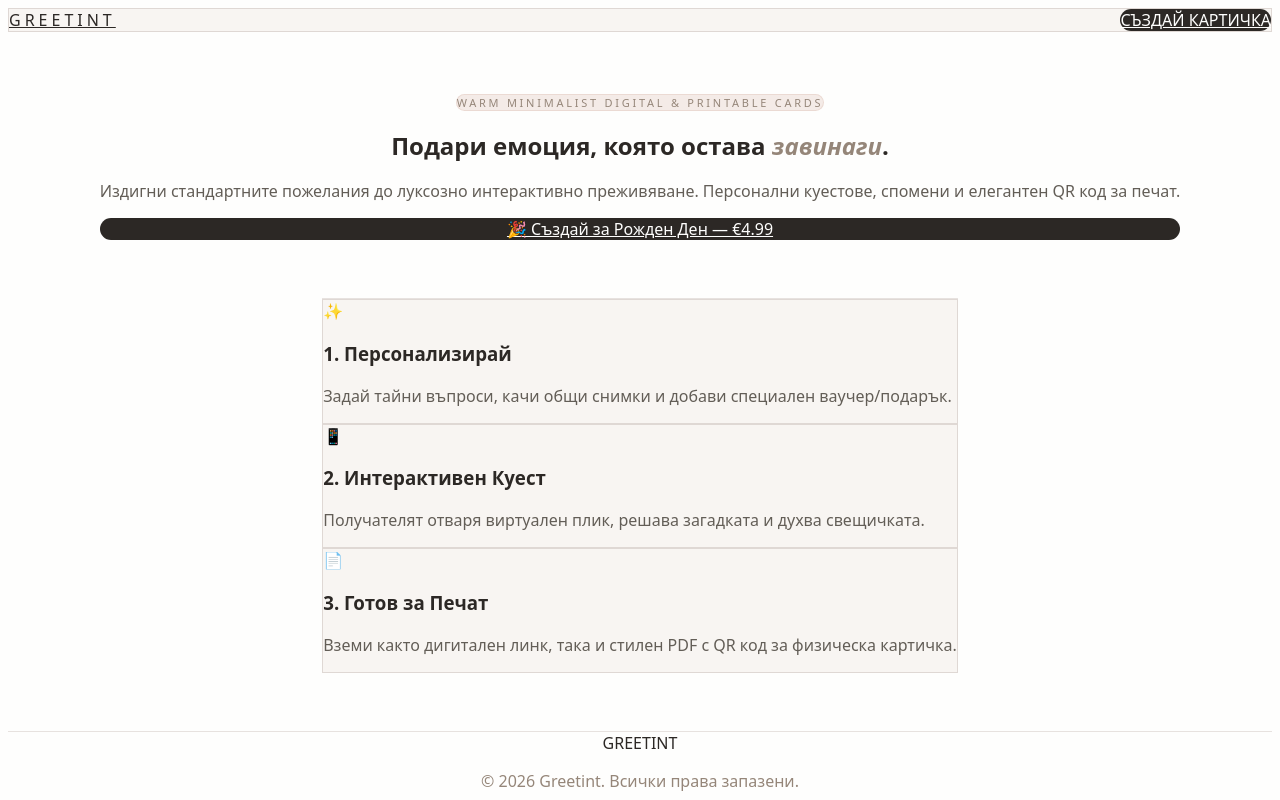
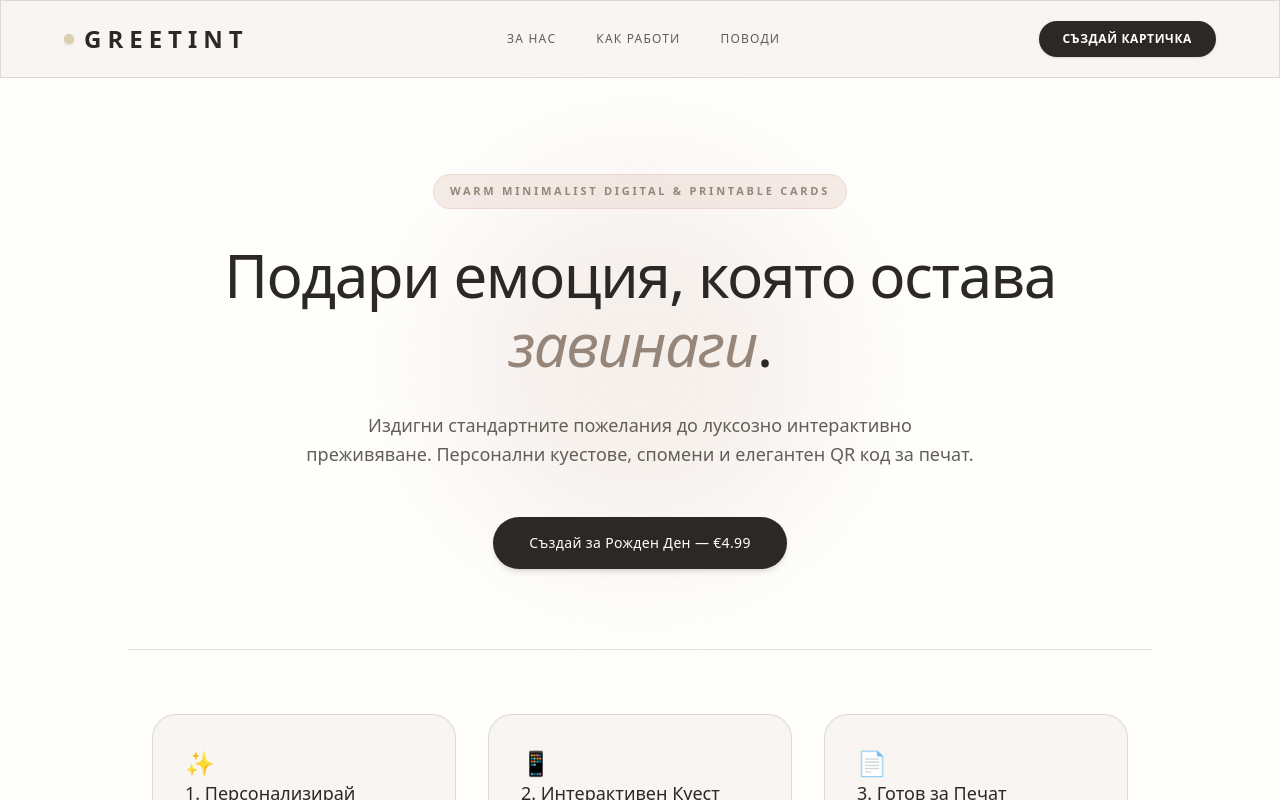
Before and after one commit to greetint/Greetint, a Next.js app: page / in a window 1280 px wide. Shown: the top 800 px of the page. Built offline with nearby package versions, Linux system fonts and the light colour scheme.

Commit message:
fix code attributes for verson build

```diff
--- a/app/globals.css
+++ b/app/globals.css
@@ -1,10 +1,6 @@
 @import url('https://fonts.googleapis.com/css2?family=Outfit:wght@300;400;500;600;700&family=Plus+Jakarta+Sans:wght@300;400;500;600&display=swap');
+@import 'tailwindcss';
 
-@tailwind base;
-@tailwind components;
-@tailwind utilities;
-
-@layer base {
 :root {
   --bg-silk: #fefefd;
   --text-truffle: #2c2825;
@@ -16,9 +12,8 @@
 body {
   background-color: #fefefd;
   color: #2c2825;
-    font-family: system-ui, -apple-system, BlinkMacSystemFont, 'Segoe UI', Roboto, Oxygen, Ubuntu, Cantarell, sans-serif;
+  font-family: system-ui, -apple-system, BlinkMacSystemFont, 'Segoe UI', Roboto, sans-serif;
   overflow-x: hidden;
-  }
 }
 
 /* Glassmorphism Ефект за панели и карти */
--- a/app/page.tsx
+++ b/app/page.tsx
@@ -5,17 +5,17 @@ import Link from 'next/link';
 export default function Home() {
   return (
     <main className="min-h-screen flex flex-col justify-between selection:bg-[#e5cfc6]">
-      {/* 1. ПРЕМИУМ МЕНЮ (HEADER) */}
+      {/* 1. HEADER */}
       <header className="sticky top-0 z-50 glass-panel px-8 py-5 transition-all">
         <div className="max-w-6xl mx-auto flex justify-between items-center">
-          <Link href="/" className="text-2xl font-bold tracking-[0.25em] text-[#2c2825] brand-font flex items-center gap-2.5">
+          <Link href="/" className="text-2xl font-bold tracking-[0.25em] text-[#2c2825] flex items-center gap-2.5">
             <span className="w-2.5 h-2.5 rounded-full bg-[#dbceb3] inline-block shadow-sm"></span>
             GREETINT
           </Link>
 
           <nav className="hidden md:flex space-x-10 text-xs uppercase tracking-widest font-medium text-[#635e57]">
             <a href="#about" className="hover:text-[#2c2825] transition-colors">За нас</a>
-            <a href="#how" class="hover:text-[#2c2825] transition-colors">Как работи</a>
+            <a href="#how" className="hover:text-[#2c2825] transition-colors">Как работи</a>
             <a href="#occasions" className="hover:text-[#2c2825] transition-colors">Поводи</a>
           </nav>
 
@@ -28,9 +28,8 @@ export default function Home() {
         </div>
       </header>
 
-      {/* 2. ТЕМАТИЧНА HERO СЕКЦИЯ */}
+      {/* 2. HERO SECTION */}
       <section className="max-w-4xl mx-auto text-center px-6 pt-24 pb-20 relative">
-        {/* Нежен цветен акцент във фона */}
         <div className="absolute top-1/2 left-1/2 -translate-x-1/2 -translate-y-1/2 w-96 h-96 bg-[#e5cfc6]/30 rounded-full blur-3xl -z-10"></div>
 
         <span className="inline-block text-[11px] font-semibold tracking-[0.25em] uppercase text-[#958679] bg-[#e5cfc6]/40 px-4 py-2 rounded-full border border-[#e5cfc6]/60 backdrop-blur-sm">
@@ -50,18 +49,18 @@ export default function Home() {
             href="/create"
             className="w-full sm:w-auto bg-[#2c2825] hover:bg-[#635e57] text-[#fefefd] px-9 py-4 rounded-full font-medium text-sm tracking-wide transition-all duration-300 transform hover:-translate-y-0.5 shadow-md"
           >
-            🎉 Създай за Рожден Ден — €4.99
+            Създай за Рожден Ден — €4.99
           </Link>
         </div>
       </section>
 
-      {/* 3. КРАТКА СЕКЦИЯ С ПРЕДИМСТВА */}
+      {/* 3. ADVANTAGES */}
       <section id="how" className="max-w-5xl mx-auto px-6 py-16 border-t border-[#d9d1cc]/60">
         <div className="grid md:grid-cols-3 gap-8">
           <div className="glass-panel p-8 rounded-3xl space-y-3">
-            <span class="text-2xl">✨</span>
+            <span className="text-2xl">✨</span>
             <h3 className="text-lg font-medium text-[#2c2825]">1. Персонализирай</h3>
-            <p className="text-xs text-[#635e57] font-light leading-relaxed">Задай тайни въпроси, качи общи снимки и добави специален ваучер/подарък.</p>
+            <p className="text-xs text-[#635e57] font-light leading-relaxed">Задай тайни въпроси, качи общи снимки и добави специален ваучер или подарък.</p>
           </div>
 
           <div className="glass-panel p-8 rounded-3xl space-y-3">
@@ -78,10 +77,10 @@ export default function Home() {
         </div>
       </section>
 
-      {/* 4. ФУТЪР */}
+      {/* 4. FOOTER */}
       <footer className="border-t border-[#d9d1cc]/60 bg-[#fefefd] py-10 text-center text-xs text-[#958679]">
         <div className="max-w-6xl mx-auto px-6 flex flex-col sm:flex-row justify-between items-center gap-4">
-          <div className="brand-font tracking-widest text-[#2c2825] font-bold">GREETINT</div>
+          <div className="tracking-widest text-[#2c2825] font-bold">GREETINT</div>
           <p>© 2026 Greetint. Всички права запазени.</p>
         </div>
       </footer>
```
Lines whose indentation alone changed are shown as unchanged.
